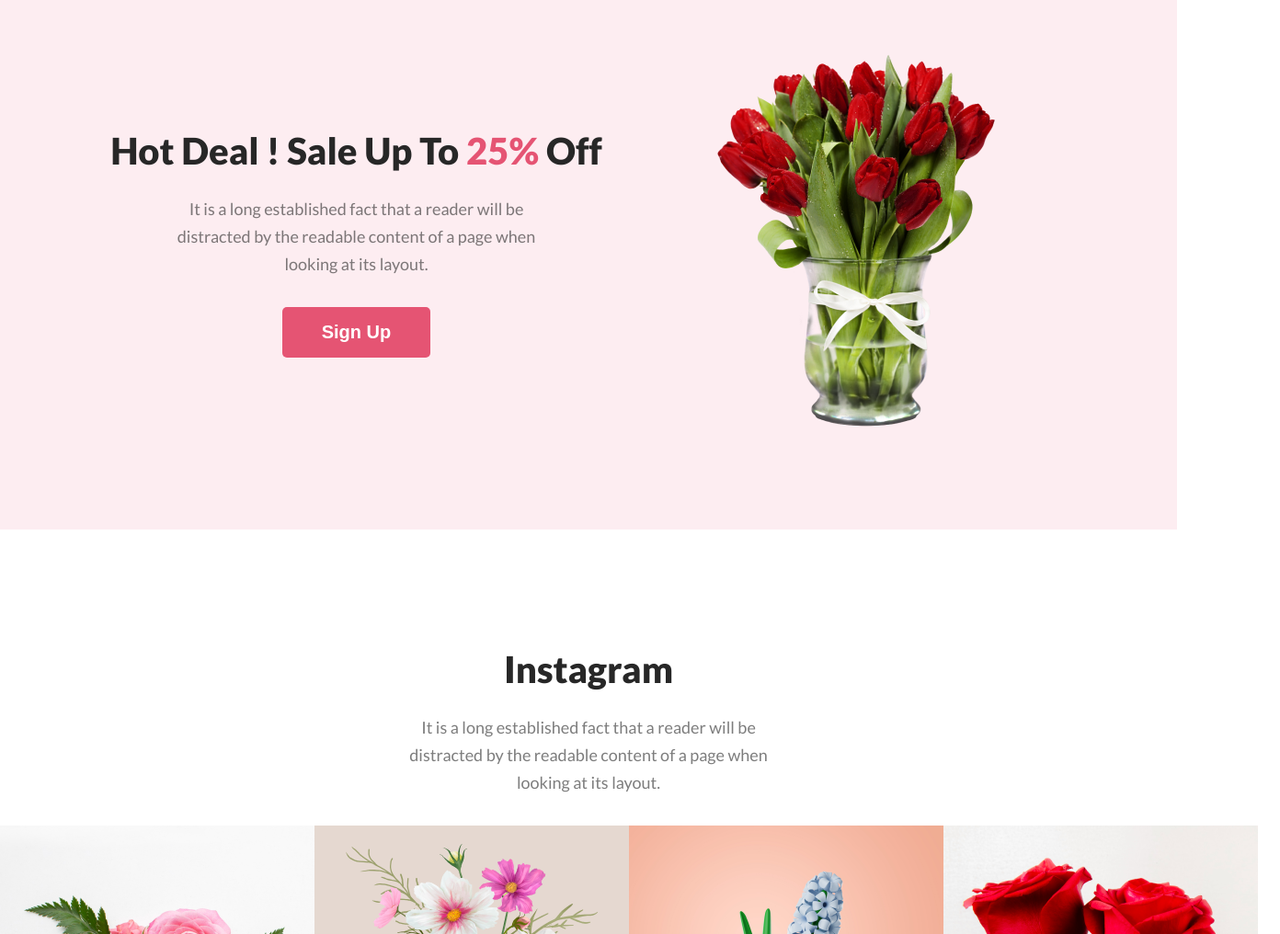
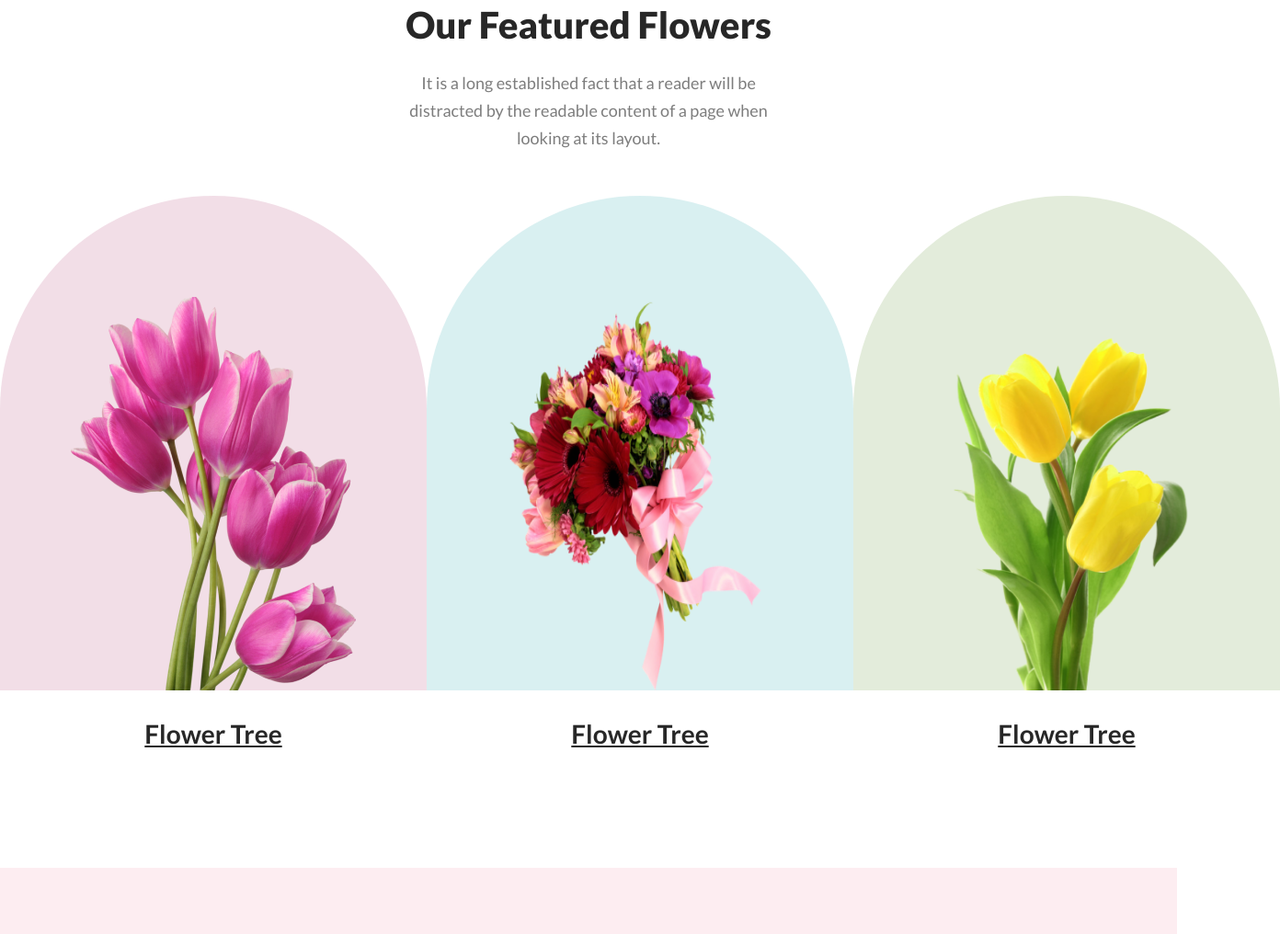
Before and after one commit to Anirat04/First_assignment_flower-shop, a plain HTML site: page index.html in a window 1280 px wide. Shown: the part 1028-2044 px from the top of the page at 92% size, 1392 px wide, since content can reach past the window. Drawn offline with Linux system fonts and the light colour scheme.

Commit message:
all main sections and featured section is added

```diff
--- a/css/style.css
+++ b/css/style.css
@@ -116,6 +116,51 @@ header #banner .banner-bg .banner .banner_content .banner_img img {
 
 /* banner css ends */
 
+/* featured section css starts */
+#featured .featured-bg{
+    margin-top: 178px;
+}
+
+#featured .featured-bg .featured .featured_content{
+    margin-top: 48px;
+}
+
+#featured .featured-bg .featured .featured_content .flower .flower-img {
+    width: 464px;
+    height: 538px;
+}
+
+#featured .featured-bg .featured .featured_content .flower .flower-img img {
+    width: 310px;
+    height: 428px;
+}
+
+#featured .featured-bg .featured .featured_content {
+    display: flex;
+    justify-content: space-between;
+}
+
+#featured .featured-bg .featured .featured_content .flower .flower-img {
+    display: flex;
+    justify-content: center;
+    align-items: flex-end;
+    border-radius: 300px 300px 0px 0px;
+}
+
+#featured .featured-bg .featured .featured_content .flower .flower-text {
+    display: flex;
+    justify-content: center;
+    color: #272727;
+    font-size: 24px;
+    font-weight: 700;
+    line-height: 35px;
+    text-decoration-line: underline;
+    text-transform: capitalize;
+    margin-top: 30px;
+}
+
+/* featured section css ends */
+
 /* discount section css starts */
 #discount .discount-bg {
     background-color: rgba(229, 84, 115, 0.100);
--- a/index.html
+++ b/index.html
@@ -43,6 +43,46 @@
 
     <!-- main section starts -->
     <main>
+        <!-- featured section starts -->
+        <section id="featured">
+            <div class="full-wrapper featured-bg">
+                <div class="container featured">
+                    <div class="h-text">
+                        <h2>Our Featured Flowers</h2>
+                        <p style="padding: 0px 425px; margin-top: 24px; margin-bottom: 32px;">It is a long established
+                            fact that a reader will be distracted by the readable content of a page when looking at its
+                            layout.</p>
+                    </div>
+                    <div class="featured_content">
+                        <div class="flower">
+                            <div class="flower-img" style="background: rgba(167, 33, 98, 0.15);">
+                                <img src="images/pngwing 6.png" alt="">
+                            </div>
+                            <div class="flower-text">
+                                <h3>flower tree</h3>
+                            </div>
+                        </div>
+                        <div class="flower">
+                            <div class="flower-img" style="background: rgba(5, 151, 160, 0.15)">
+                                <img src="images/pngwing 5.png" alt="">
+                            </div>
+                            <div class="flower-text">
+                                <h3>flower tree</h3>
+                            </div>
+                        </div>
+                        <div class="flower">
+                            <div class="flower-img" style="background: rgba(71, 125, 17, 0.15)">
+                                <img src="images/pngwing 7.png" alt="">
+                            </div>
+                            <div class="flower-text">
+                                <h3>flower tree</h3>
+                            </div>
+                        </div>
+                    </div>
+                </div>
+            </div>
+        </section>
+        <!-- featured section ends -->
         <!-- discount section starts -->
         <section id="discount">
             <div class="full-wrapper discount-bg">
```
